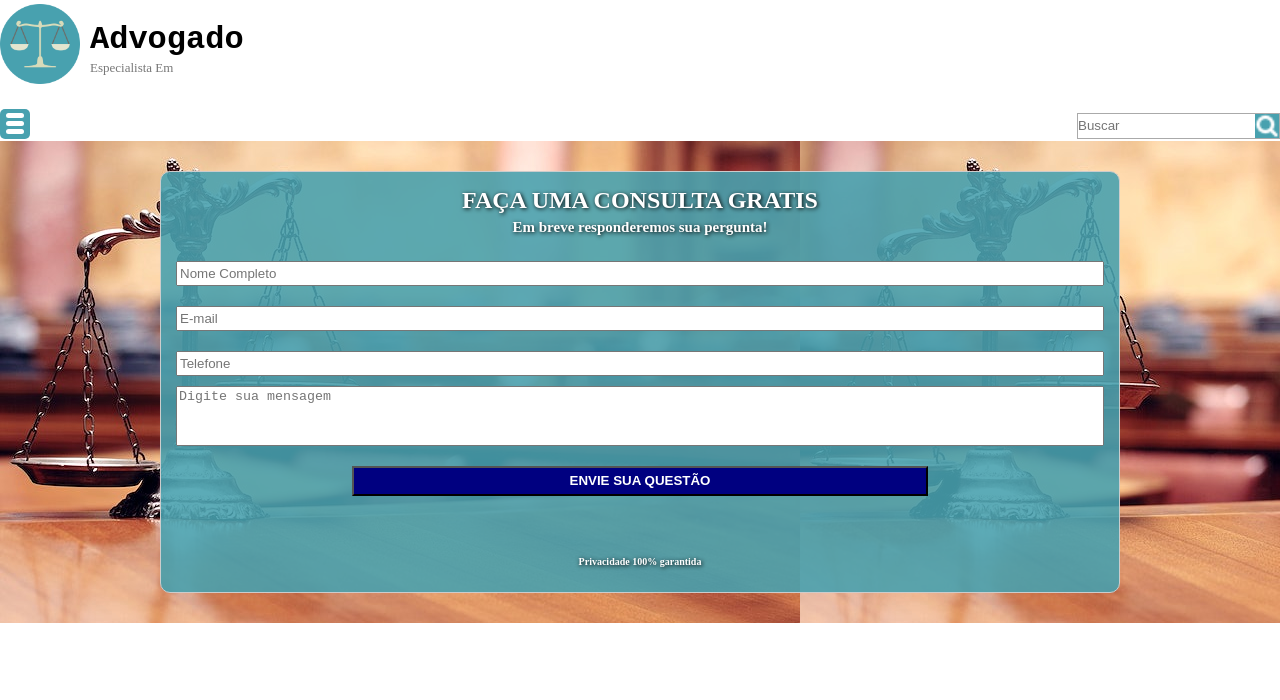
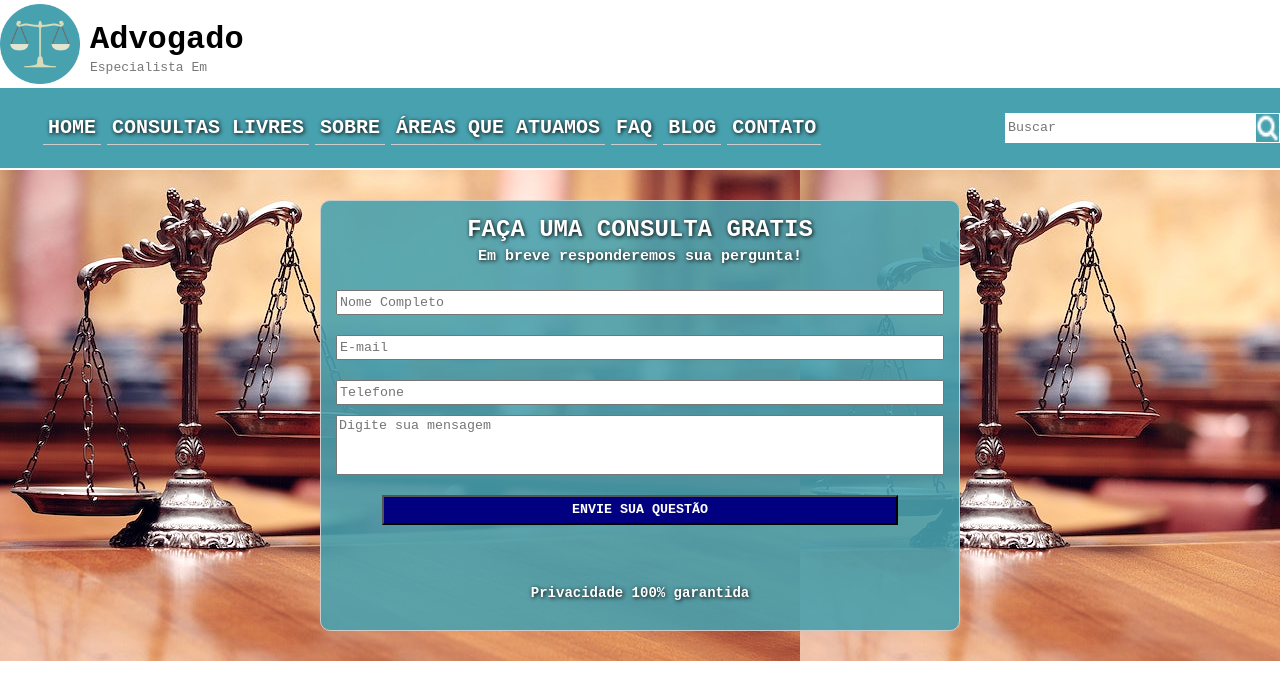
Before and after one commit to lerocha34/lawyerpage, a plain HTML site: page index.html in a window 1280 px wide. Drawn offline with Linux system fonts and the light colour scheme.

Commit message:
feita a versão desktop da pagina index

```diff
--- a/css/style.css
+++ b/css/style.css
@@ -1,6 +1,9 @@
 *{
     box-sizing: border-box;
+    font-family:'Courier New', Courier, monospace;
 }
+
+
 body,
 html{
     width:100%;
@@ -172,7 +175,7 @@ main{
     text-transform:uppercase;
     font-weight:700;
     color:#fff;
-    width:45vw;
+    width:85%;
     height:30px;
     background-color: #000080;
     margin-top:20px;
@@ -185,3 +188,76 @@ main{
     align-self:center;
     margin-top:50px;
 }
+
+@media (min-width:768px){
+    .main-area{
+        width:50vw;
+    }
+
+    .menu-mobile-area{
+        display:none;
+    }
+
+    .menu-desktop-area{
+        display:flex;
+        align-items:center;
+        justify-content:space-between;
+        background-color:rgb(72, 161, 175);
+        margin:0;
+    }
+    .menu-desktop-area ul{
+        list-style: none;
+        display:flex;
+        margin-left:-30px;
+
+    }
+    .menu-desktop-area ul li{
+        padding:5px;
+        border-bottom:1px solid #ccc;
+        margin:3px;
+        font-weight:700;
+        color:#fff;
+        text-shadow: 1px 1px 4px #000;
+        text-transform: uppercase;
+        text-align:center;
+        cursor:pointer;
+
+    }
+
+
+    .menu-desktop-area .search-area{
+        display:flex;
+    }
+
+    .menu-desktop-area .search-area input{
+        border:1px solid #fff;
+        border-right:none;
+    }
+    .menu-desktop-area .search-area img{
+        border:1px solid #fff;
+
+    }
+}
+@media (min-width:1024px){
+    .menu-desktop-area .search-area input{
+        width:250px;
+        height:30px;
+    }
+
+    .menu-desktop-area .search-area img{
+        width:25px;
+    }
+
+    .menu-desktop-area ul{
+        margin-left:0;
+        font-size:20px;
+    }
+
+    .menu-desktop-area ul li:hover{
+        border-bottom:1px solid #444;
+    }
+
+    .main-area h3{
+        font-size:14px;
+    }
+}
```
